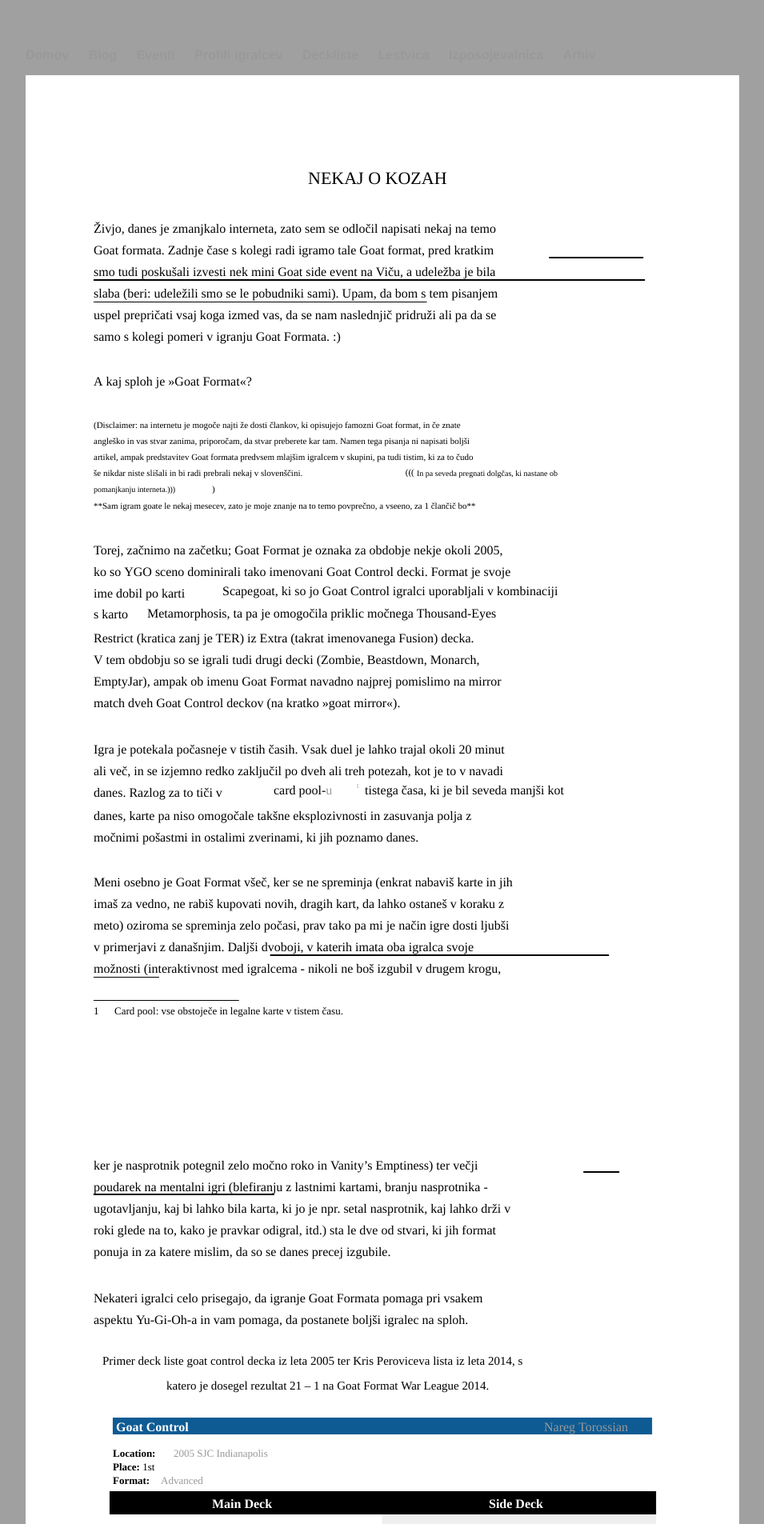
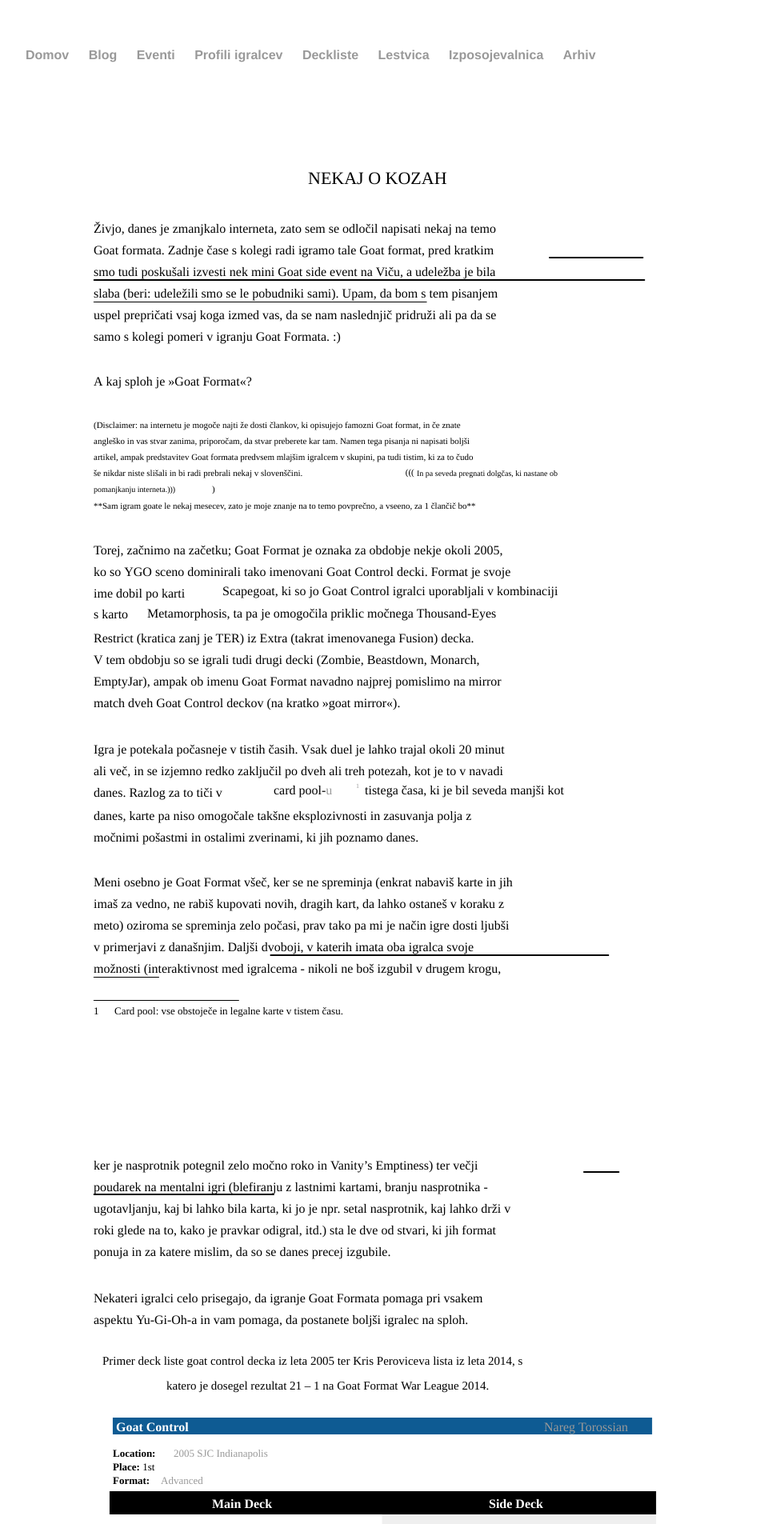
Before and after one commit to slogoatsss/slogoatsss.github.io, a Jekyll site: the page built from uvod/index.html, in a window 1280 px wide. Shown: the top 1905 px of the page at 80% size, without its empty margins (160-1115 px from the left). Built offline with Jekyll 4.4.1, drawn with Linux system fonts in a browser that asks for light colours.

Commit message:
Update index.html

```diff
--- a/uvod/index.html
+++ b/uvod/index.html
@@ -35,7 +35,7 @@ title: SloGoatsss
 -->
 </style>
 </head>
-<body bgcolor="#A0A0A0" vlink="blue" link="blue">
+<body bgcolor="white" vlink="blue" link="blue">
 <!-- Page 1 -->
 <a name="1"></a>
 <style type="text/css">
```
